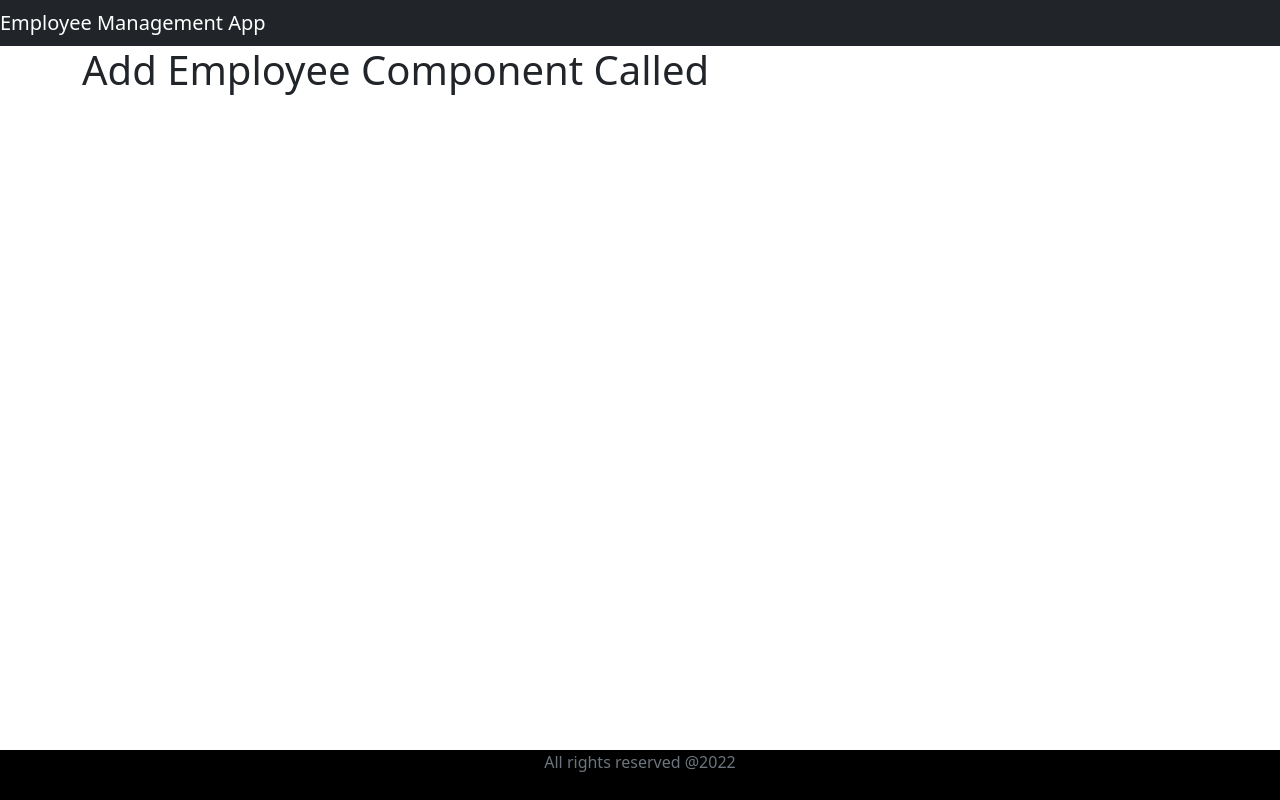
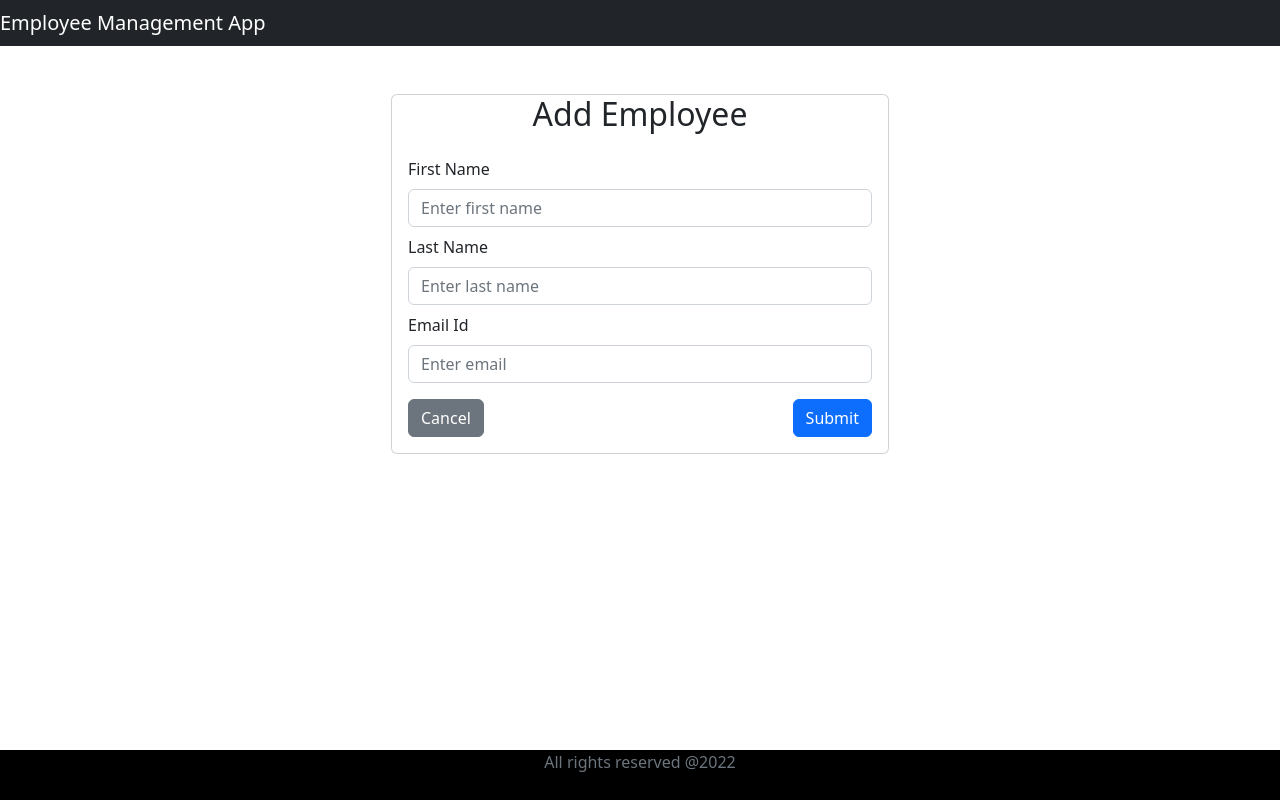
Before and after one commit to davebeerensdesigns/react_frontend, a React (Create React App) app: page /add-employee in a window 1280 px wide. Built offline with nearby package versions, Linux system fonts and the light colour scheme.

Commit message:
form handling employee

```diff
--- a/src/App.js
+++ b/src/App.js
@@ -10,7 +10,7 @@ function App() {
         <div>
             <BrowserRouter>
                 <HeaderComponent/>
-                <div className="container">
+                <div className="container p-5">
                     <Routes>
                         <Route path="/" exact element={<ListEmployeeComponent />}/>
                         <Route path="/employees" element={<ListEmployeeComponent />}/>
--- a/src/components/add-employee.component.js
+++ b/src/components/add-employee.component.js
@@ -1,9 +1,62 @@
-import React from 'react';
+import React, {useState} from 'react';
+import {Link, useNavigate} from "react-router-dom";
+import EmployeeService from "../services/employee.service";
 
 const AddEmployeeComponent = () => {
+
+    const [firstName, setFirstName] = useState('');
+    const [lastName, setLastName] = useState('');
+    const [emailId, setEmailId] = useState('');
+    let navigate = useNavigate();
+
+    const handleSaveEmployee = (event) => {
+        event.preventDefault();
+        const employee = {firstName, lastName, emailId};
+        EmployeeService.createEmployee(employee).then(response => {
+            console.log(response.data);
+            navigate("/employees");
+        }).catch(error => {
+            console.log(error);
+        })
+    }
+
     return (
         <div>
-            <h1>Add Employee Component Called</h1>
+            <div className="container">
+                <div className="row">
+                    <div className="col-md-6 offset-md-3 offset-md-3">
+                        <div className="card">
+                            <h2 className="text-center">Add Employee</h2>
+                            <div className="card-body">
+                                <form>
+                                    <div className="form-group mb-2">
+                                        <label className="form-label">First Name</label>
+                                        <input type="text" placeholder="Enter first name" name="firstName"
+                                               className="form-control" value={firstName}
+                                               onChange={(e) => setFirstName(e.target.value)}/>
+                                    </div>
+                                    <div className="form-group mb-2">
+                                        <label className="form-label">Last Name</label>
+                                        <input type="text" placeholder="Enter last name" name="lastName"
+                                               className="form-control" value={lastName}
+                                               onChange={(e) => setLastName(e.target.value)}/>
+                                    </div>
+                                    <div className="form-group mb-2">
+                                        <label className="form-label">Email Id</label>
+                                        <input type="text" placeholder="Enter email" name="emailId"
+                                               className="form-control" value={emailId}
+                                               onChange={(e) => setEmailId(e.target.value)}/>
+                                    </div>
+                                    <div className="button-group d-flex justify-content-between mt-3">
+                                        <button type="button" className="btn btn-secondary" onClick={() => {navigate("/employees")}}>Cancel</button>
+                                        <button type="submit" className="btn btn-primary" onClick={handleSaveEmployee}>Submit</button>
+                                    </div>
+                                </form>
+                            </div>
+                        </div>
+                    </div>
+                </div>
+            </div>
         </div>
     );
 };
--- a/src/components/list-employee.component.js
+++ b/src/components/list-employee.component.js
@@ -17,9 +17,9 @@ const ListEmployeeComponent = () => {
 
     return (
         <div className="container">
-            <h2 className="text-center">List Employees</h2>
+            <h2 className="text-center mb-3">List Employees</h2>
             <Link to="/add-employee" className="btn btn-primary">Add Employee</Link>
-            <table className="table table-bordered table-striped">
+            <table className="table table-bordered table-striped mt-3">
                 <thead>
                     <tr>
                         <th>Employee Id</th>
--- a/src/services/employee.service.js
+++ b/src/services/employee.service.js
@@ -6,6 +6,10 @@ class EmployeeService {
     getAllEmployees() {
         return axios.get(EMPLOYEE_BASE_REST_API_URL);
     }
+
+    createEmployee(employee) {
+        return axios.post(EMPLOYEE_BASE_REST_API_URL, employee);
+    }
 }
 
 export default new EmployeeService();
```
